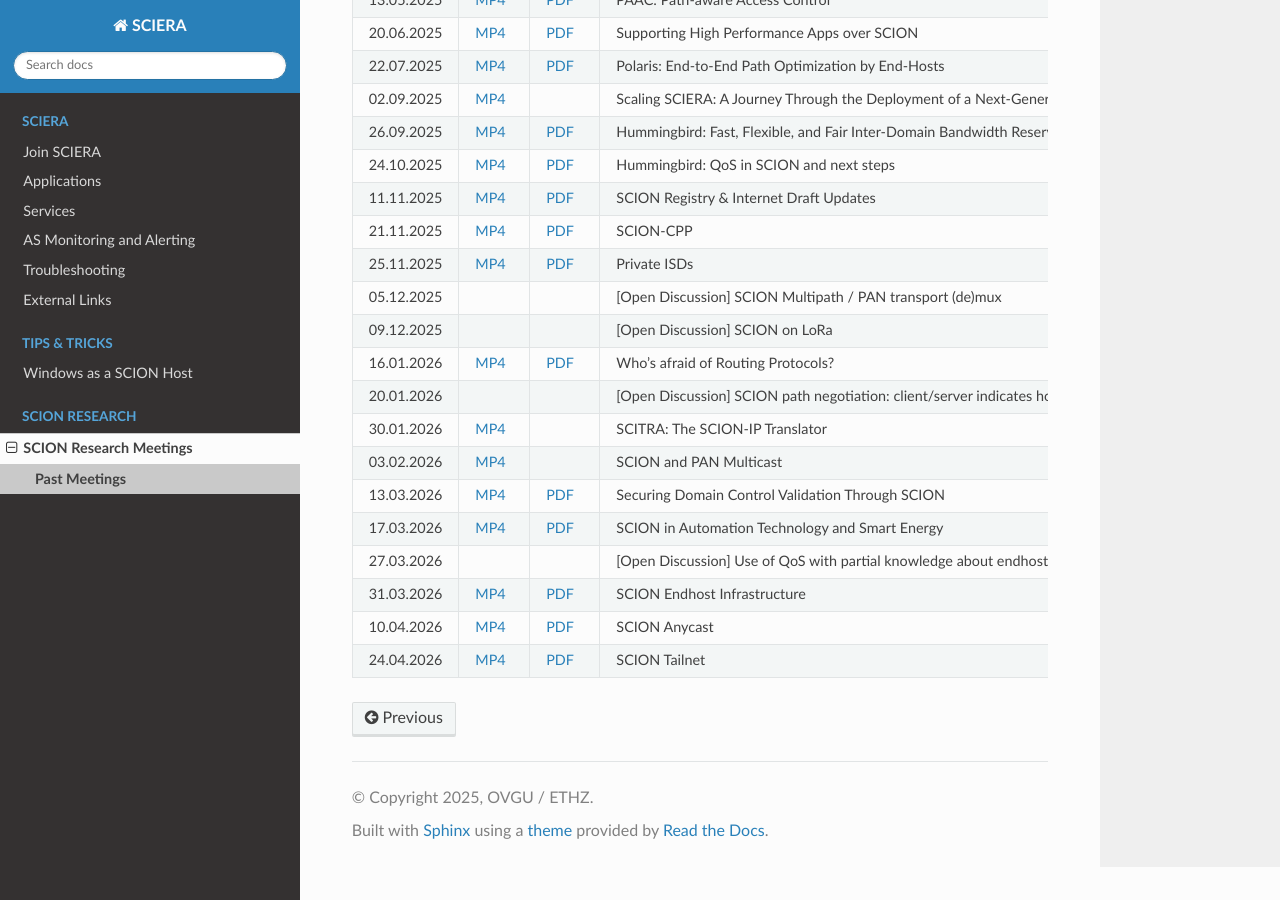
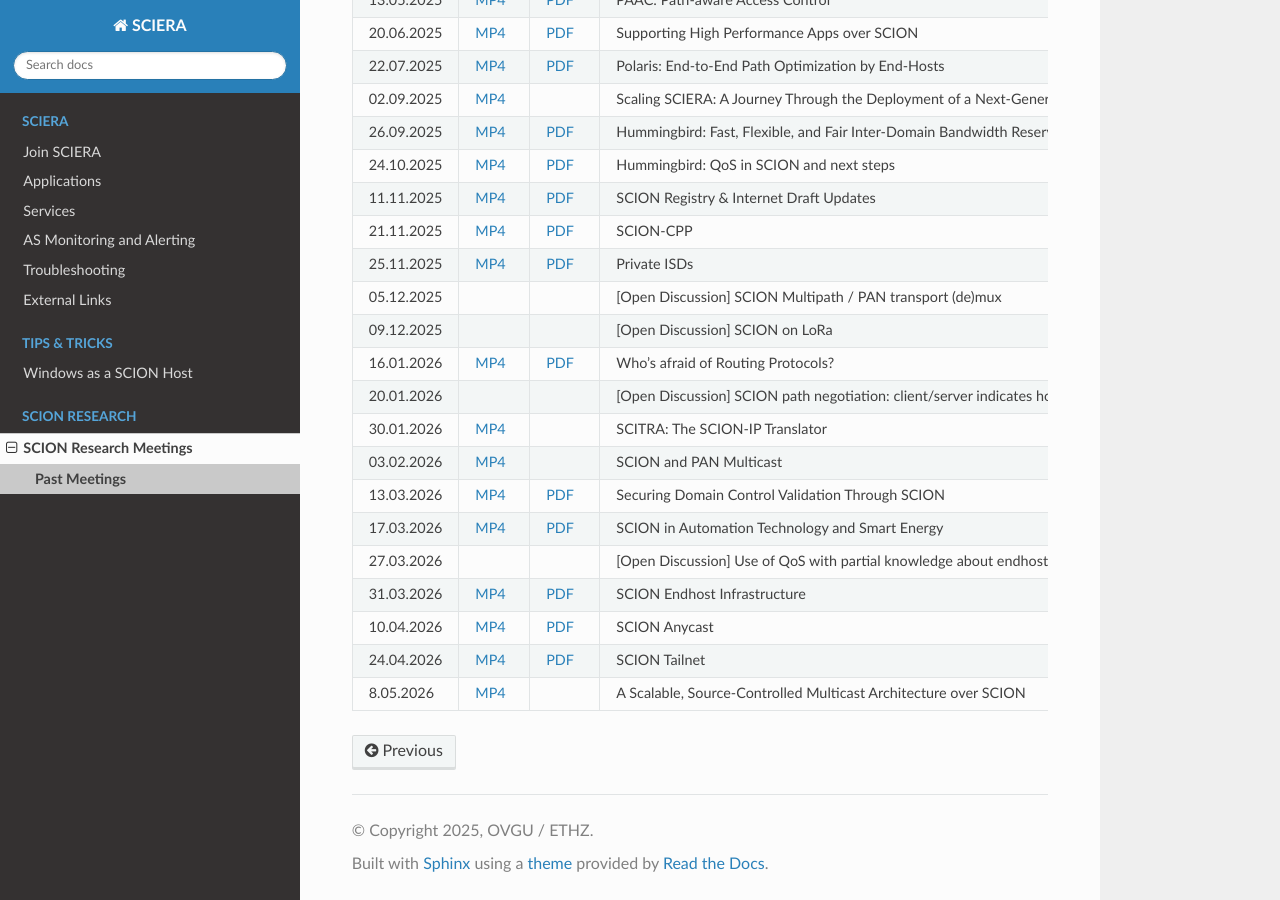
Before and after one commit to netsys-lab/scion-education-network-documentation, a Sphinx documentation site: the page built from docs/source/scion-research/meetings/past.rst, in a window 1280 px wide and 900 px high, scrolled down 983 px. Built offline with Sphinx 7.4.7 and the Read the Docs theme 3.1.0, drawn with Linux system fonts in a browser that asks for light colours.

Commit message:
Add Marten's multicast presentation video.

```diff
--- a/docs/source/scion-research/meetings/past.rst
+++ b/docs/source/scion-research/meetings/past.rst
@@ -273,3 +273,9 @@
       - SCION Tailnet
       - Tony John (OVGU Magdeburg)
       -
+    * - 8.05.2026
+      - `MP4 <https://drive.google.com/file/d/1M9Q9Nz1JOymyeltvCUOqTmYz564ROa51/view>`__
+      -
+      - A Scalable, Source-Controlled Multicast Architecture over SCION
+      - Marten Gartner (OVGU Magdeburg)
+      -
```
